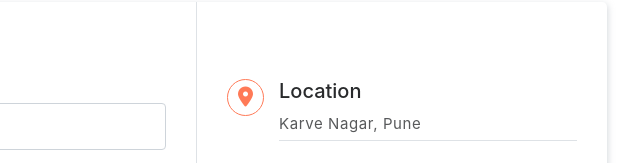
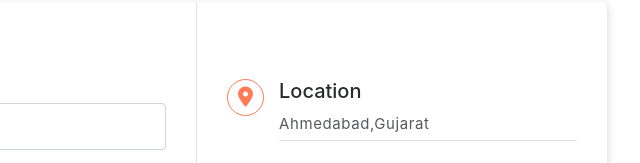
Before and after one commit to SamruddhiDixit/Portfolio, a plain HTML site: page index.html in a window 1280 px wide. Shown: the part 7233-7396 px from the top of the page, 533-1173 px from the left. Drawn offline with nearby package versions, Linux system fonts and the light colour scheme.

Commit message:
Update index.html

```diff
--- a/index.html
+++ b/index.html
@@ -731,7 +731,7 @@
                         <i class="fa-solid fa-location-dot" style="font-size: 20px;"></i>
                         <div>
                             <h5>Location</h5>
-                            <p> Karve Nagar, Pune</p>
+                            <p> Ahmedabad,Gujarat</p>
                         </div>
                     </div>
                     <div class="item">
```
